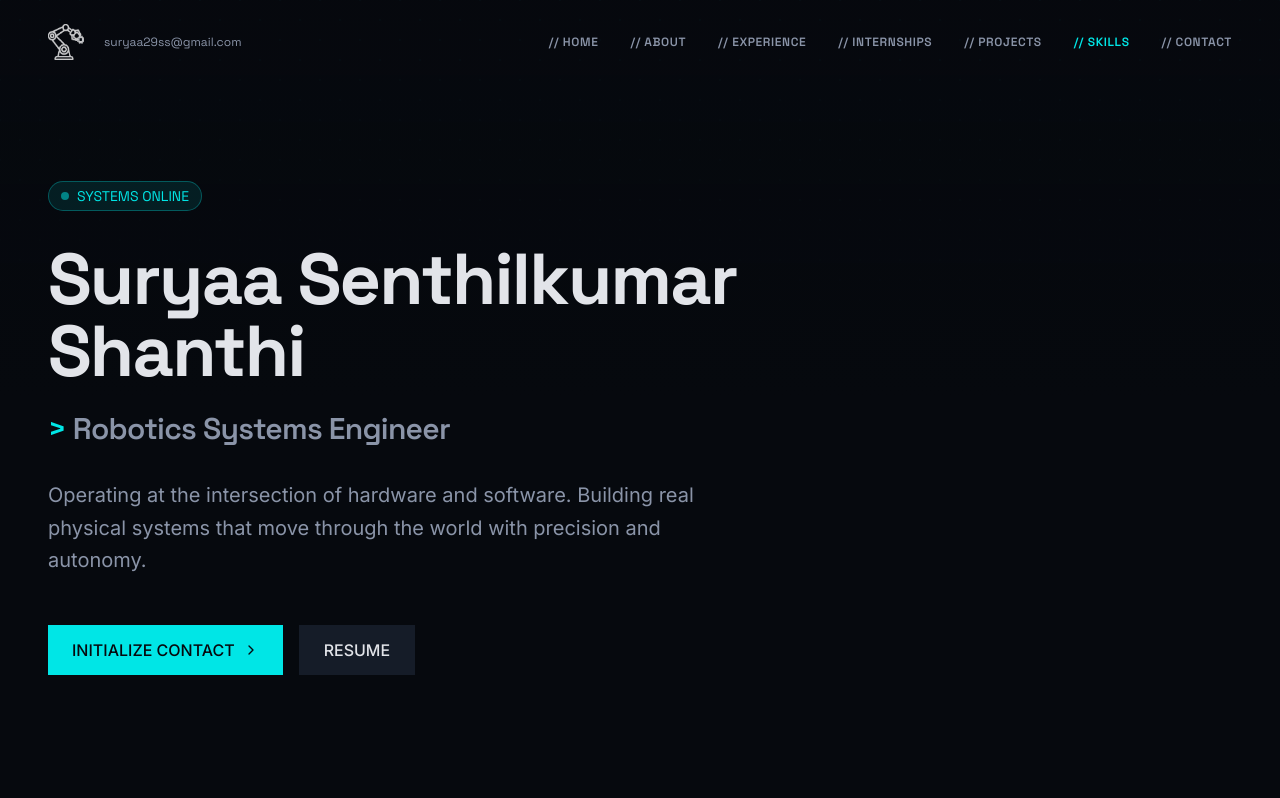
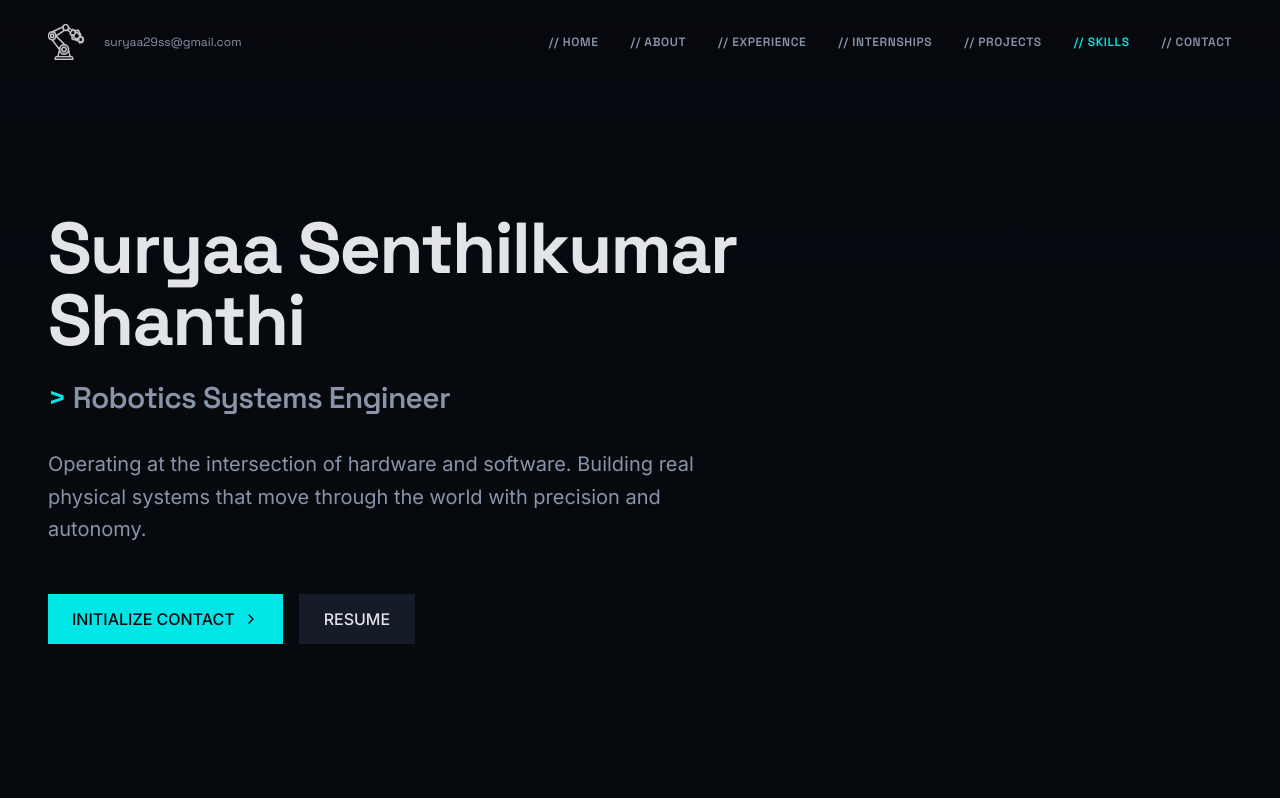
Before and after one commit to suryaa2902/Portfolio, a React (Vite) app: page / in a window 1280 px wide. Shown: the top 798 px of the page. Built offline with nearby package versions, Linux system fonts and the light colour scheme.

Commit message:
Remove SYSTEMS ONLINE badge from hero section

```diff
--- a/src/pages/home.tsx
+++ b/src/pages/home.tsx
@@ -31,11 +31,6 @@ export function Home() {
             transition={{ duration: 0.8, ease: "easeOut" }}
             className="max-w-4xl"
           >
-            <div className="inline-flex items-center gap-2 px-3 py-1 mb-8 rounded-full bg-primary/10 border border-primary/30 text-primary font-mono text-sm">
-              <span className="w-2 h-2 rounded-full bg-primary animate-pulse"></span>
-              SYSTEMS ONLINE
-            </div>
-
             <h1 className="text-5xl md:text-7xl font-bold tracking-tight mb-6 text-foreground">
               Suryaa Senthilkumar Shanthi
             </h1>
```
